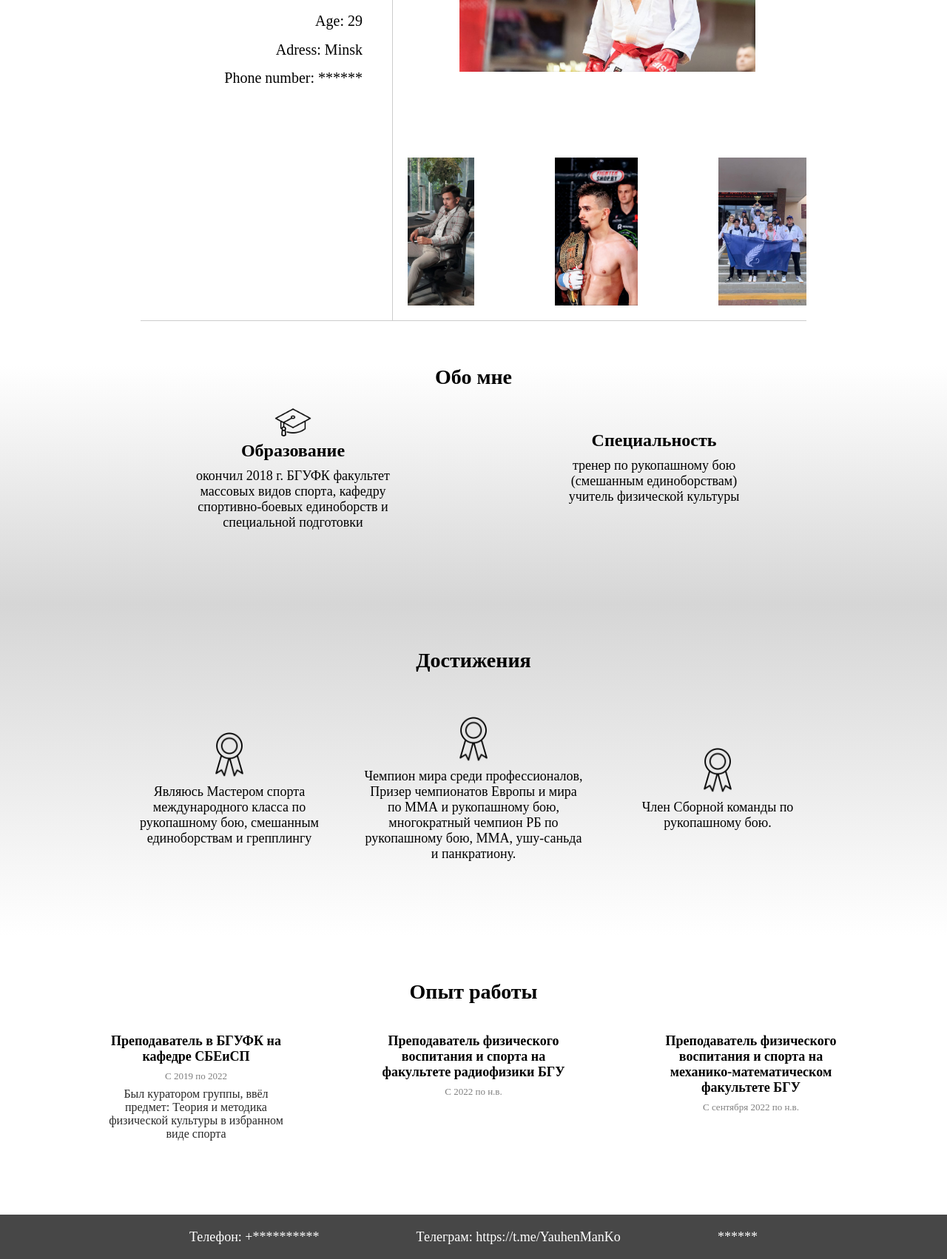
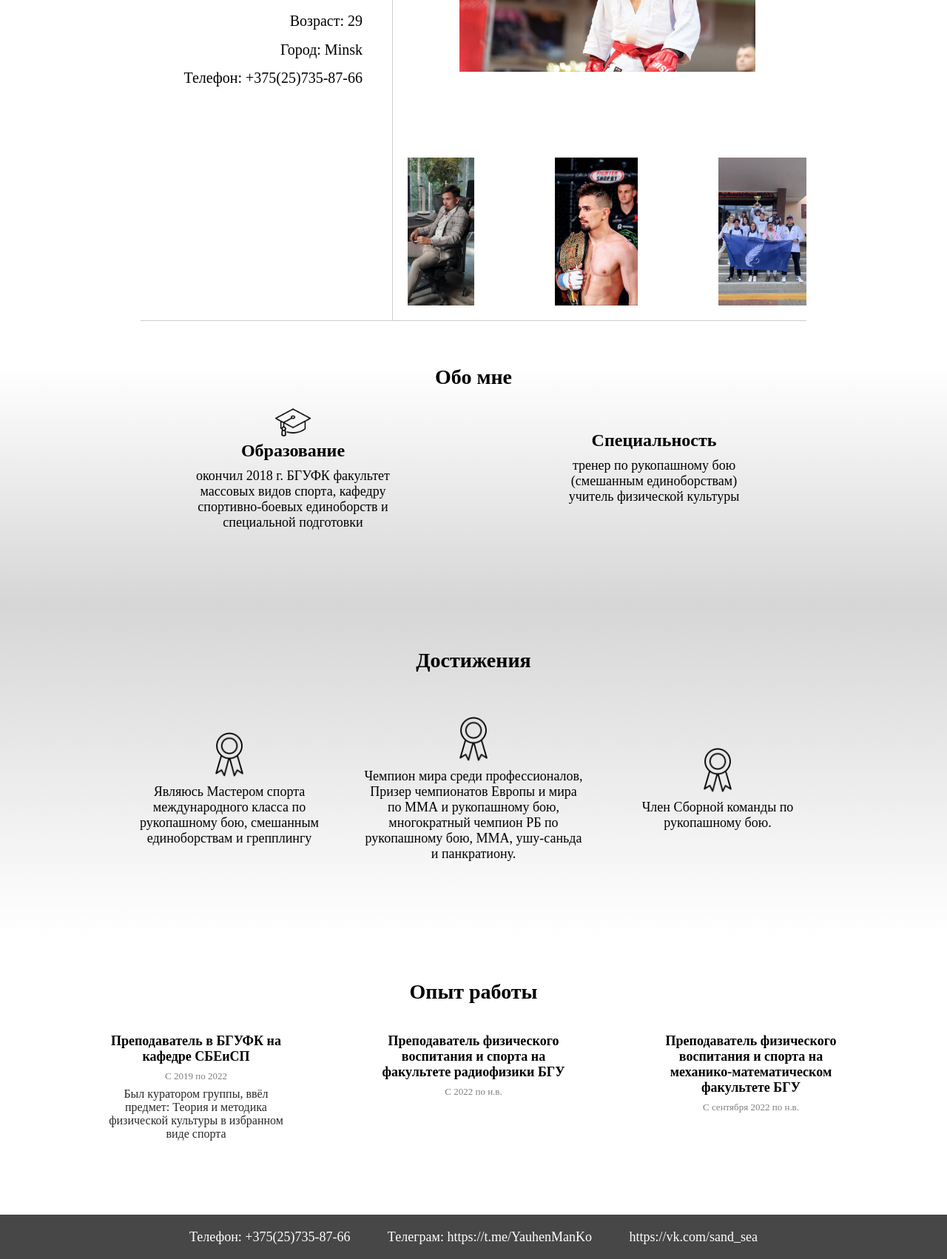
Before and after one commit to Mandarin-ka/site, a plain HTML site: page index.html in a window 1280 px wide. Shown: the part 367-2069 px from the top of the page at 74% size. Drawn offline with Linux system fonts and the light colour scheme.

Commit message:
add: project

```diff
--- a/index.html
+++ b/index.html
@@ -18,7 +18,7 @@
                 </ul>
                 <ul class="links">
                     <li class="link"><a href="https://t.me/YauhenManKo">  <img src="./assets/telegram.png" alt="telegram icon">  </a></li>
-                    <li class="link"><a href="">  <img src="./assets/vk.png" alt="vk icon" class="vk">  </a></li>
+                    <li class="link"><a href="https://vk.com/sand_sea">  <img src="./assets/vk.png" alt="vk icon" class="vk">  </a></li>
                 </ul>
             </nav>
         </header>
@@ -28,9 +28,9 @@
                 <div class="info">
                     <h1 class="name">Манько Евгений Сергеевич</h1>
                     <ul class="personal-information__ul">
-                        <li>Age: 29</li>
-                        <li>Adress: Minsk</li>
-                        <li>Phone number: ******</li>
+                        <li>Возраст: 29</li>
+                        <li>Город: Minsk</li>
+                        <li>Телефон: +375(25)735-87-66</li>
                     </ul>
                 </div>
                 <div class="images">
@@ -105,9 +105,9 @@
 
         <footer class="footer">
             <ul class="contacts-block">
-                <li class="contact">Телефон: +**********</li>
+                <li class="contact">Телефон: +375(25)735-87-66</li>
                 <li class="contact"><a href="https://t.me/YauhenManKo">Телеграм: https://t.me/YauhenManKo</a></li>
-                <li class="contact"><a href="">******</a></li>
+                <li class="contact"><a href="https://vk.com/sand_sea">https://vk.com/sand_sea</a></li>
             </ul>
         </footer>
     </div>
```
